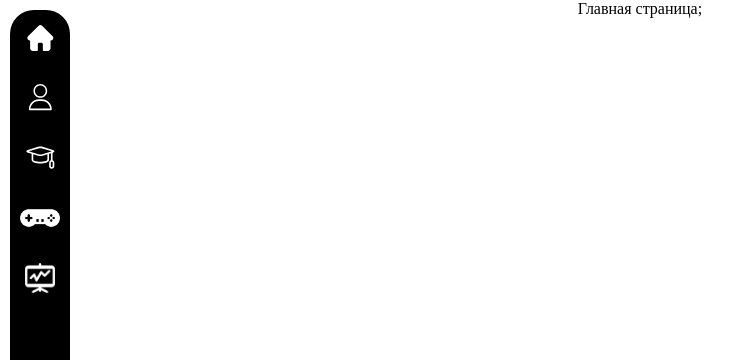
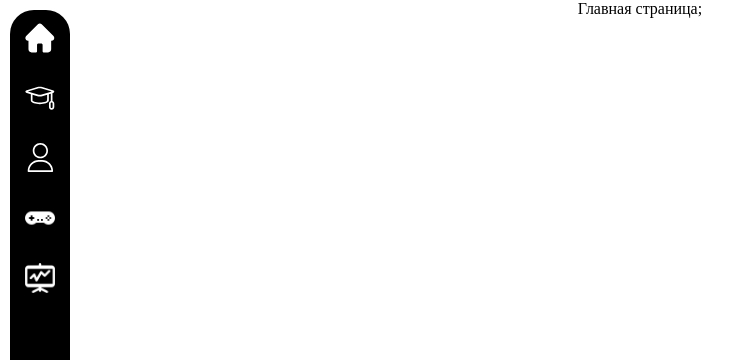
Before and after one commit to rincewizz/rs-lang, a React app: page / in a window 1280 px wide. Shown: the top 360 px of the page, without its empty margins (0-754 px from the left). Built offline with nearby package versions, Linux system fonts and the light colour scheme.

Commit message:
RSL-10: divide sidebar components, fix scss mistakes

```diff
--- a/src/components/shared/Sidebar.tsx
+++ b/src/components/shared/Sidebar.tsx
@@ -5,44 +5,22 @@ import team from '../../assets/img/team.svg';
 import book from '../../assets/img/book.svg';
 import game from '../../assets/img/game.png';
 import statistic from '../../assets/img/statistic.png';
+import SidebarItem from './SidebarItem';
 
 class Sidebar extends React.PureComponent {
   render(): React.ReactNode {
+    const items = [
+      { img: home as string, name: 'Home', alt: 'home' },
+      { img: team, name: 'Team', alt: 'team' },
+      { img: book, name: 'Book', alt: 'book' },
+      { img: game, name: 'Game', alt: 'game' },
+      { img: statistic, name: 'Statistics', alt: 'statistics' },
+    ];
+    const list = items.map((item) => <SidebarItem el={item} />);
     return (
       <aside className="aside">
         <div className="bar" />
-        <ul className="link-list">
-          <li>
-            <div className="img-item aside-cell">
-              <img src={home} alt="home" />
-            </div>
-            <div className="link-list-name aside-cell">Home</div>
-          </li>
-          <li>
-            <div className="img-item aside-cell">
-              <img src={book} alt="home" />
-            </div>
-            <div className="link-list-name aside-cell">Log in</div>
-          </li>
-          <li>
-            <div className="img-item aside-cell">
-              <img src={team} alt="home" />
-            </div>
-            <div className="link-list-name aside-cell">Book</div>
-          </li>
-          <li>
-            <div className="img-item aside-cell">
-              <img src={game} alt="home" width="40px" />
-            </div>
-            <div className="link-list-name aside-cell">Games</div>
-          </li>
-          <li>
-            <div className="img-item aside-cell">
-              <img src={statistic} alt="home" width="30px" />
-            </div>
-            <div className="link-list-name aside-cell">Statistics</div>
-          </li>
-        </ul>
+        <ul className="link-list">{list}</ul>
       </aside>
     );
   }
--- /dev/null
+++ b/src/components/shared/SidebarItem.tsx
@@ -0,0 +1,19 @@
+import React from 'react';
+import './sidebar.scss';
+import { SidebarItemProps } from '../../types/index';
+
+class SidebarItem extends React.PureComponent<SidebarItemProps> {
+  render(): React.ReactNode {
+    const { el } = this.props;
+    return (
+      <li>
+        <div className="img-item aside-cell">
+          <img src={el.img} alt={el.alt} />
+        </div>
+        <div className="link-list-name aside-cell">{el.name}</div>
+      </li>
+    );
+  }
+}
+
+export default SidebarItem;
--- a/src/components/shared/sidebar.scss
+++ b/src/components/shared/sidebar.scss
@@ -1,6 +1,12 @@
 $navW: 60px;
 $navColor: black;
-$sizes: ("xs":320px, "sm":576px, "md":768px, "lg":992px, "xl":1200px);
+$sizes: (
+  'xs': 320px,
+  'sm': 576px,
+  'md': 768px,
+  'lg': 992px,
+  'xl': 1200px,
+);
 @mixin media($minmax, $media) {
   @each $size, $resolution in $sizes {
     @if $media == $size {
@@ -24,14 +30,12 @@ $sizes: ("xs":320px, "sm":576px, "md":768px, "lg":992px, "xl":1200px);
   transition: all 300ms ease;
   overflow: hidden;
   z-index: 1;
-  @media screen and (max-device-width:768px) {
+  @media screen and (max-device-width: 768px) {
     height: 40px;
     width: 40px;
     top: 8px;
     left: 8px;
-  }
-}
-.aside:hover {
+    &:hover {
       width: $navW * 3;
       height: calc(100vh - 30px);
       ul {
@@ -42,6 +46,13 @@ $sizes: ("xs":320px, "sm":576px, "md":768px, "lg":992px, "xl":1200px);
         transition: 0.5s;
       }
     }
+    &:hover {
+      width: 30%;
+      height: auto;
+    }
+  }
+}
+
 ul {
   list-style: none;
   display: table;
@@ -52,22 +63,23 @@ ul {
   margin: 0;
   padding: 0;
   align-items: center;
-  @include media("max", "md") {
+  @include media('max', 'md') {
     display: none;
   }
 }
 li {
   display: table-row;
   width: $navW * 3;
-}
-li:hover {
+  &:hover {
     background: lighten($navColor, 10%);
     cursor: pointer;
   }
-li:active {
+  &:active {
     background: lighten($navColor, 20%);
     cursor: pointer;
   }
+}
+
 .aside-cell {
   height: $navW;
   display: table-cell;
@@ -82,8 +94,8 @@ li:active {
   width: 60px;
 }
 .b-a {
-  transition: all .25s;
-  content: "";
+  transition: all 0.25s;
+  content: '';
   position: absolute;
   left: 0;
   height: 6px;
@@ -105,7 +117,11 @@ li:active {
     @extend .b-a;
     top: 8px;
   }
-  @include media("max", "md") {
+  @include media('max', 'md') {
     display: block;
   }
 }
+img {
+  width: 30px;
+  height: 30px;
+}
```
Also changed, not shown: src/types/index.ts (+8 -0 lines). Lines whose indentation alone changed are shown as unchanged.
